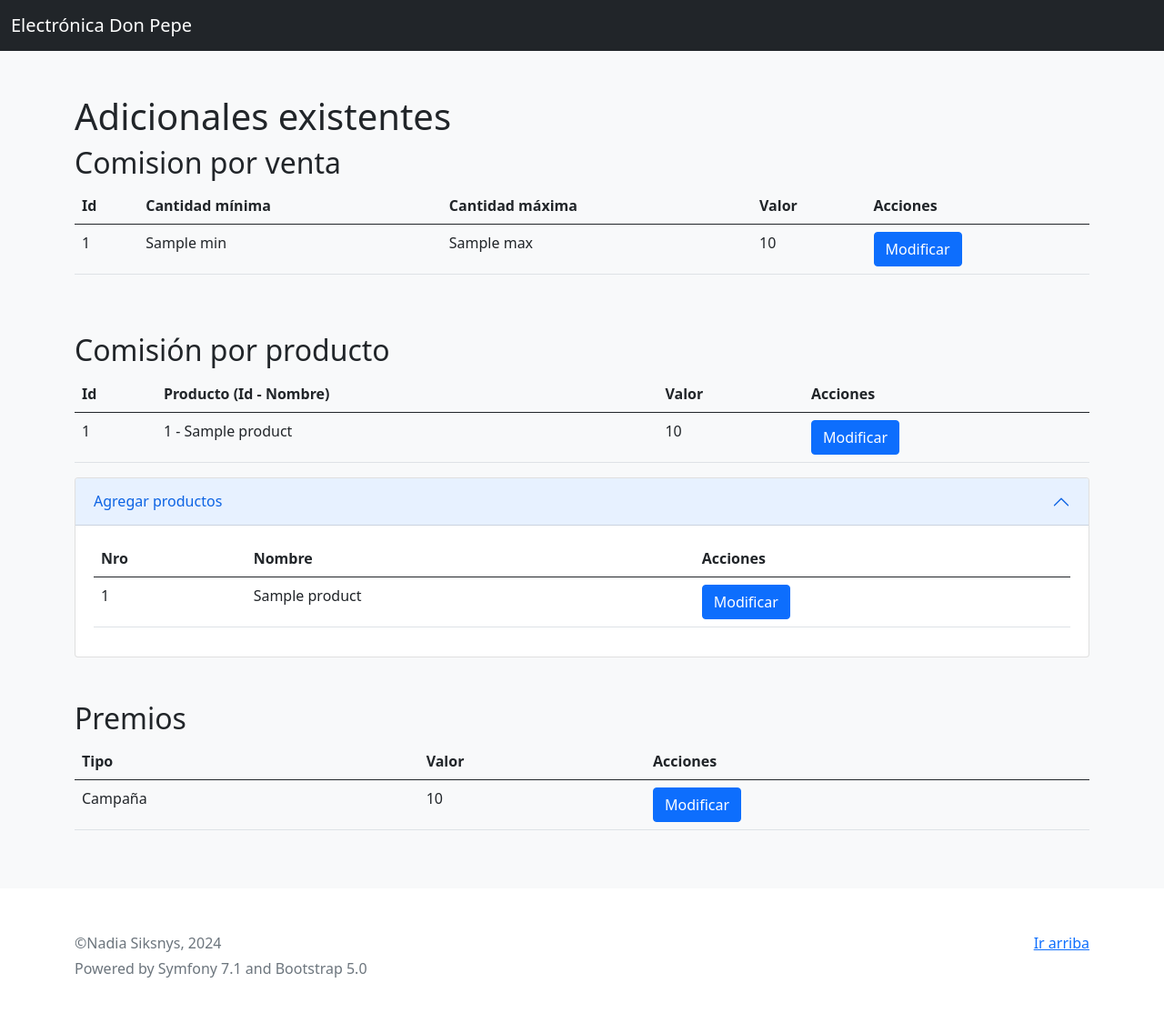
After one commit to nsiksnys/ElectronicaDonPepe-Symfony, a Symfony app: template templates/amount/index.html.twig in a window 1280 px wide, after a click on "Agregar productos". The commit adds this page. Shown: the whole page at 91% size. Run offline with Twig, Linux system fonts and the light colour scheme; the template is opened without the code that fills it: most values are stand-ins (such as "Sample title", 1, 10 or a date in 2020); some libraries are stand-ins or nearby versions.

Commit message:
Amounts section
* Created controller and  twig templates to edit existing commissions and create new commissions for products.
* Added custom function in ProductRepository.
* Added link to the new section in the home twig template.

```diff
--- /dev/null
+++ b/templates/amount/index.html.twig
@@ -0,0 +1,228 @@
+{% extends "base.html.twig" %}
+
+{% block content %}
+	<h1>Adicionales existentes</h1>
+	<h2>Comision por venta</h2>
+	<table class="table">
+		<thead>
+			<tr>
+				<th scope="col">Id</th>
+				<th scope="col">Cantidad mínima</th>
+				<th scope="col">Cantidad máxima</th>
+				<th scope="col">Valor</th>
+				<th scope="col">Acciones</th>
+			</tr>
+		</thead>
+		<tbody>
+			{% for key, item in saleCommissions %}
+				<tr>
+					<td>{{ item.id }}</td>
+					<td>{{ item.min }}</td>
+					<td>{{ item.max }}</td>
+					<td>{{item.amount}}</td>
+					<td>
+						<!-- <a class="btn btn-primary" href="{{ url('app_amount_edit', {type: 'sale', id: item.id}) }}">Modificar</a> -->
+						<button type="button" class="btn btn-primary" data-bs-toggle="modal" data-bs-target="#amountEditModal" data-bs-type="sale" data-bs-amount-id="{{ item.id }}">Modificar</button>
+					</td>
+				</tr>
+			{% endfor %}
+		</tbody>
+	</table>
+
+	<br/><br/>
+	<h2>Comisión por producto</h2>
+	<table class="table">
+		<thead>
+			<tr>
+				<th scope="col">Id</th>
+				<th scope="col">Producto (Id - Nombre)</th>
+				<th scope="col">Valor</th>
+				<th scope="col">Acciones</th>
+			</tr>
+		</thead>
+		<tbody>
+			{% for item in productCommissions %}
+				<tr>
+					<td>{{ item.id }}</td>
+					<td>{{item.product.id}} - {{item.product.name}}</td>
+					<td>{{item.amount}}</td>
+					<td>
+						<!-- <a class="btn btn-primary" href="{{ url('app_amount_edit', {type: 'product', id: item.id}) }}">Modificar</a> -->
+						<button type="button" class="btn btn-primary" data-bs-toggle="modal" data-bs-target="#amountEditModal" data-bs-type="product" data-bs-amount-id="{{ item.id }}">Modificar</button>
+					</td>
+				</tr>
+			{% endfor %}
+		</tbody>
+	</table>
+
+	<!-- <button type="button" class="btn btn-primary" data-bs-toggle="modal" data-bs-target="#productsModal">Agregar producto</button> -->
+	<!-- Accordion -->
+	<div class="accordion" id="productsAccordion">
+		<div class="accordion-item">
+			<h2 class="accordion-header" id="headingOne">
+				<button class="accordion-button" type="button" data-bs-toggle="collapse" data-bs-target="#collapseOne" aria-expanded="true" aria-controls="collapseOne">
+					Agregar productos
+				</button>
+			</h2>
+			<div id="collapseOne" class="accordion-collapse collapse" aria-labelledby="headingOne" data-bs-parent="#productsAccordion">
+				<div class="accordion-body">
+					<table class="table">
+						<thead>
+							<tr>
+								<th scope="col">Nro</th>
+								<th scope="col">Nombre</th>
+								<th scope="col">Acciones</th>
+							</tr>
+						</thead>
+						<tbody>
+							{% for product in products %}
+								<tr>
+									<td>{{ product.id }}</td>
+									<td>{{ product.name }}</td>
+									<td>
+										<form>
+											<button type="button" class="btn btn-primary" data-bs-toggle="modal" data-bs-target="#productsModal" data-bs-product-id="{{ product.id }}">Modificar</button>
+										</form>
+									</td>
+								</tr>
+							{% else %}
+								<tr>
+									<td colspan="3">Lista vacía</td>
+								</tr>
+							{% endfor %}
+						</tbody>
+					</table>
+				</div>
+			</div>
+		</div>
+	</div>
+	<!-- Accordion end -->
+	<br/><br/>
+	<h2>Premios</h2>
+	<table class="table">
+		<thead>
+			<tr>
+				<th scope="col">Tipo</th>
+				<th scope="col">Valor</th>
+				<th scope="col">Acciones</th>
+			</tr>
+		</thead>
+		<tbody>
+			{% for item in awards %}
+				<tr>
+					{% if item.campaign %}
+						<td>Campaña</td>
+					{% else %}
+						<td>Mejor vendedor mes</td>
+					{% endif %}
+					<td>{{ item.amount }}</td>
+					<td>
+						<!-- <a class="btn btn-primary" href="{{ url('app_amount_edit', {type: 'award', id: item.id}) }}">Modificar</a> -->
+						<button type="button" class="btn btn-primary" data-bs-toggle="modal" data-bs-target="#amountEditModal" data-bs-type="award" data-bs-amount-id="{{ item.id }}">Modificar</button>
+					</td>
+				</tr>
+			{% endfor %}
+		</tbody>
+	</table>
+
+	<!-- Modal -->
+	<div class="modal fade" id="productsModal" tabindex="-1" aria-labelledby="productsModalLabel" aria-hidden="true">
+		<div class="modal-dialog">
+			<div class="modal-content">
+				<div class="modal-header">
+					<h3 class="modal-title">Crear monto comisión producto</h3>
+					<button type="button" class="btn-close" data-bs-dismiss="modal" aria-label="Close"></button>
+				</div>
+				<div class="modal-body">
+					<!-- modal content is loaded via ajax here -->
+				</div>
+			</div>
+		</div>
+	</div>
+	<!-- Modal end -->
+	<!-- Modal used to edit amounts -->
+	<div class="modal fade" id="amountEditModal" tabindex="-1" aria-labelledby="amountEditModalLabel" aria-hidden="true">
+		<div class="modal-dialog">
+			<div class="modal-content">
+				<div class="modal-header">
+					<h3 class="modal-title" id="amountEditModalLabel">Editando monto</h3>
+					<button type="button" class="btn-close" data-bs-dismiss="modal" aria-label="Close"></button>
+				</div>
+				<div class="modal-body">
+					<!-- modal content is loaded via ajax here -->
+				</div>
+			</div>
+		</div>
+	</div>
+	<!-- Modal end -->
+	<script type="application/javascript">
+		// Create new ProductCommissionAmount
+		var productCommissionModal = document.getElementById('productsModal');
+		productCommissionModal.addEventListener('show.bs.modal', function (event) {
+			var button = event.relatedTarget;
+			var productId = button.getAttribute('data-bs-product-id');
+			var url = "{{ url('app_amount_add_product', { id: 'id' }) }}".replace('id', productId);
+
+			// Ajax call to get form
+			var request = new XMLHttpRequest();
+			request.open("GET", url);
+			request.send();
+			request.onreadystatechange = function() {
+				if (request.readyState == XMLHttpRequest.DONE) {
+					// Check the status of the response
+					if (request.status == 200) {
+					// Access the data returned by the server
+					var data = JSON.parse(request.responseText);
+					productCommissionModal.querySelector('.modal-body').innerHTML = data.form;
+					// Do something with the data
+					} else {
+					// Handle error
+					console.log("Error ${error}");
+					}
+				}
+			};
+		});
+
+		productCommissionModal.addEventListener('hide.bs.modal', function (event) {
+			productCommissionModal.querySelector('.modal-body').innerHTML = "";
+		});
+
+		// Edit existing amounts
+		var amountEditModal = document.getElementById('amountEditModal');
+		amountEditModal.addEventListener('show.bs.modal', function (event) {
+			// Button that triggered the modal
+			var button = event.relatedTarget;
+			// Extract info from data-bs-* attributes
+			var amountType = button.getAttribute('data-bs-type');
+			var amountItemId = button.getAttribute('data-bs-amount-id');
+			var url = "{{ url('app_amount_edit', {type: 'type', id: 'id'}) }}".replace('type',amountType).replace('id',amountItemId);
+
+			// Ajax call to get form
+			var request = new XMLHttpRequest();
+			request.open("GET", url);
+			request.send();
+			request.onreadystatechange = function() {
+				if (request.readyState == XMLHttpRequest.DONE) {
+					// Check the status of the response
+					if (request.status == 200) {
+					// Access the data returned by the server
+					var data = JSON.parse(request.responseText);
+					amountEditModal.querySelector('.modal-body').innerHTML = data.form;
+					// Do something with the data
+					} else {
+					// Handle error
+					console.log("Error ${error}");
+					}
+				}
+			};
+
+			// Update modal title
+			amountEditModal.querySelector('.modal-title').innerHTML = 'Editando monto ' + amountType + ' ' + amountItemId;
+		});
+
+		amountEditModal.addEventListener('hide.bs.modal', function (event) {
+			amountEditModal.querySelector('.modal-body').innerHTML = "";
+			amountEditModal.querySelector('.modal-title').innerHTML = "";
+		});
+	</script>
+{% endblock %}
--- a/templates/home.html.twig
+++ b/templates/home.html.twig
@@ -27,7 +27,7 @@
 				<a href="">Administrar campanias</a>
 			</li>
 			<li>
-				<a href="">Actualizar Montos</a>
+				<a href="{{ url('app_amount_index') }}">Actualizar Montos</a>
 			</li>
 		</ul>
 		{% if user is defined %}
```
Also changed, not shown: src/Controller/AmountController.php (added, +168 -0 lines), src/Repository/ProductRepository.php (+12 -0 lines), templates/amount/_form.html.twig (added, +19 -0 lines).
